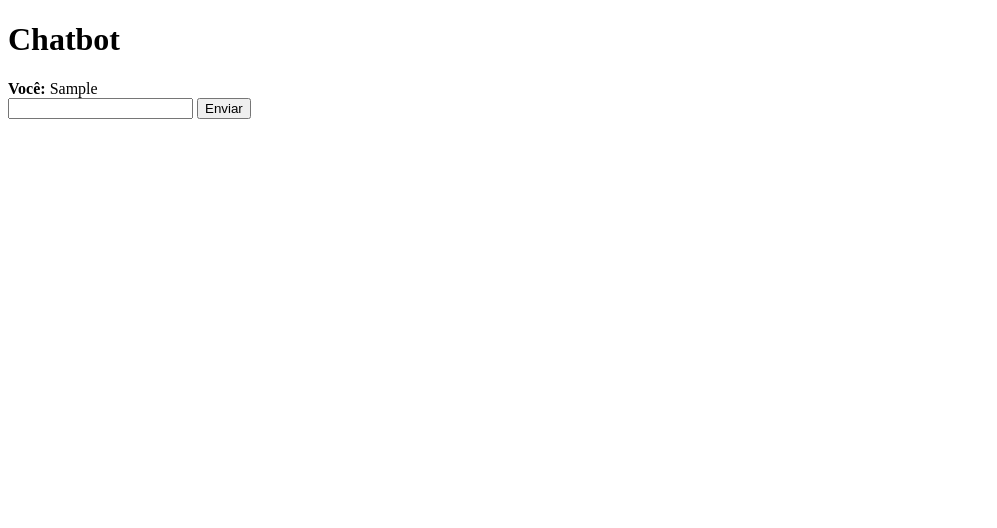
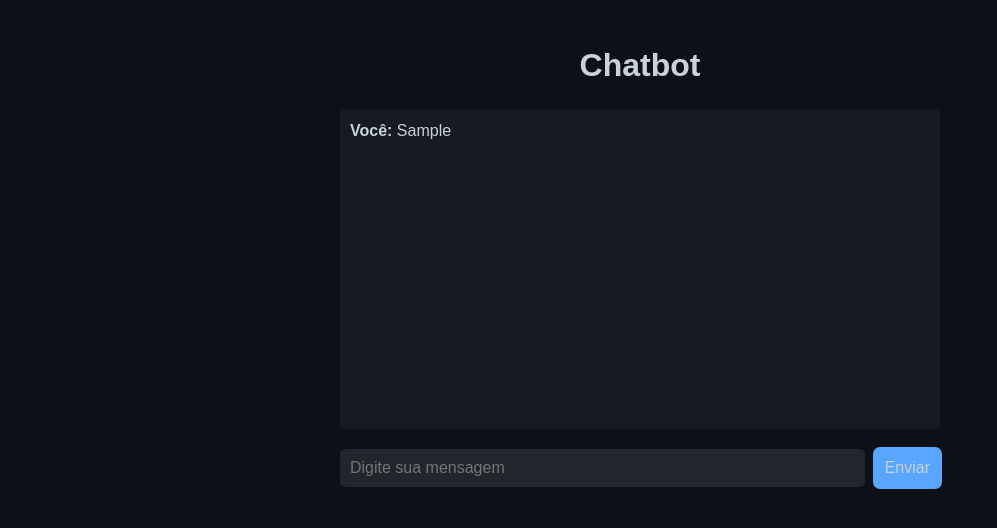
Before and after one commit to diogo2806/chatgpt, a plain HTML site: page index.html in a window 1280 px wide. Both pictures are taken after typing "Sample" into the empty fields and a click on the button "Enviar". Shown: the whole page, without its empty margins (0-997 px from the left). Drawn offline with nearby package versions, Linux system fonts and the light colour scheme; no server answers.

Commit message:
update
Signed-off-by: diogo2806 <diogo_2806@hotmail.com>

```diff
--- a/index.html
+++ b/index.html
@@ -3,41 +3,18 @@
   <head>
     <meta charset="UTF-8" />
     <title>Chatbot</title>
+    <link rel="stylesheet" href="style.css">
   </head>
   <body>
-    <h1>Chatbot</h1>
-    <div id="chat-container"></div>
-    <form id="chat-form">
-      <input type="text" id="chat-input" />
-      <button type="submit">Enviar</button>
-    </form>
+    <div class="chat-container">
+      <h1 class="title">Chatbot</h1>
+      <div id="chat-log" class="chat-log"></div>
+      <form id="chat-form" class="chat-form">
+        <input type="text" id="chat-input" class="chat-input" placeholder="Digite sua mensagem">
+        <button type="submit" class="chat-submit-button">Enviar</button>
+      </form>
+    </div>
     <script src="https://cdn.jsdelivr.net/npm/axios/dist/axios.min.js"></script>
-    <script>
-      const chatForm = document.getElementById("chat-form");
-      const chatInput = document.getElementById("chat-input");
-      const chatContainer = document.getElementById("chat-container");
-      let conversationId;
-
-      chatForm.addEventListener("submit", (event) => {
-        event.preventDefault();
-        const message = chatInput.value;
-        chatInput.value = "";
-        addMessage("Você", message);
-        axios
-          .post("/chat", { message, conversation_id: conversationId })
-          .then((response) => {
-            const answer = response.data.answer;
-            conversationId = response.data.conversation_id;
-            addMessage("Chatbot", answer);
-          })
-          .catch((error) => console.error(error));
-      });
-
-      function addMessage(user, message) {
-        const messageElement = document.createElement("div");
-        messageElement.innerHTML = `<strong>${user}:</strong> ${message}`;
-        chatContainer.appendChild(messageElement);
-      }
-    </script>
+    <script src="script.js"></script>
   </body>
 </html>
--- /dev/null
+++ b/script.js
@@ -0,0 +1,36 @@
+const chatForm = document.getElementById("chat-form");
+const chatInput = document.getElementById("chat-input");
+const chatLog = document.getElementById("chat-log");
+let conversationId;
+let messages = [];
+
+chatForm.addEventListener("submit", (event) => {
+  event.preventDefault();
+  const message = chatInput.value;
+  chatInput.value = "";
+  addMessage("Você", message);
+  messages.push({ sender: "Você", message: message });
+  axios
+    .post("/chat", { message, conversation_id: conversationId })
+    .then((response) => {
+      const answer = response.data.answer;
+      conversationId = response.data.conversation_id;
+      addMessage("Chatbot", answer);
+      messages.push({ sender: "Chatbot", message: answer });
+      displayChatLog();
+    })
+    .catch((error) => console.error(error));
+});
+
+function addMessage(sender, message) {
+  const messageElement = document.createElement("div");
+  messageElement.innerHTML = `<strong>${sender}:</strong> ${message}`;
+  chatLog.appendChild(messageElement);
+}
+
+function displayChatLog() {
+  chatLog.innerHTML = "";
+  messages.forEach((msg) => {
+    addMessage(msg.sender, msg.message);
+  });
+}
--- /dev/null
+++ b/style.css
@@ -0,0 +1,65 @@
+body {
+    background-color: #0d1117;
+    color: #c9d1d9;
+    font-family: Arial, sans-serif;
+    font-size: 16px;
+    line-height: 1.5;
+    margin: 0;
+    padding: 0;
+  }
+
+  .chat-container {
+    width: 100%;
+    max-width: 600px;
+    margin: 0 auto;
+    padding: 20px;
+  }
+
+  .title {
+    margin-bottom: 20px;
+    text-align: center;
+  }
+
+  .chat-log {
+    height: 300px;
+    overflow-y: scroll;
+    padding: 10px;
+    margin-bottom: 20px;
+    background-color: #161b22;
+    border-radius: 5px;
+  }
+
+  .chat-form {
+    display: flex;
+    margin-bottom: 20px;
+  }
+
+  .chat-input {
+    flex-grow: 1;
+    padding: 10px;
+    font-size: 16px;
+    border-radius: 5px;
+    border: none;
+    background-color: #21262d;
+    color: #c9d1d9;
+  }
+
+  .chat-submit-button {
+    margin-left: 10px;
+    padding: 10px;
+    font-size: 16px;
+    border-radius: 5px;
+    border: none;
+    background-color: #58a6ff;
+    color: #c9d1d9;
+    cursor: pointer;
+  }
+
+  .chat-submit-button:hover {
+    background-color: #5390f5;
+  }
+
+  .chat-submit-button:focus {
+    outline: none;
+    box-shadow: 0 0 0 2px #58a6ff;
+  }
```
Also changed, not shown: requirements.txt, 3 other files.
